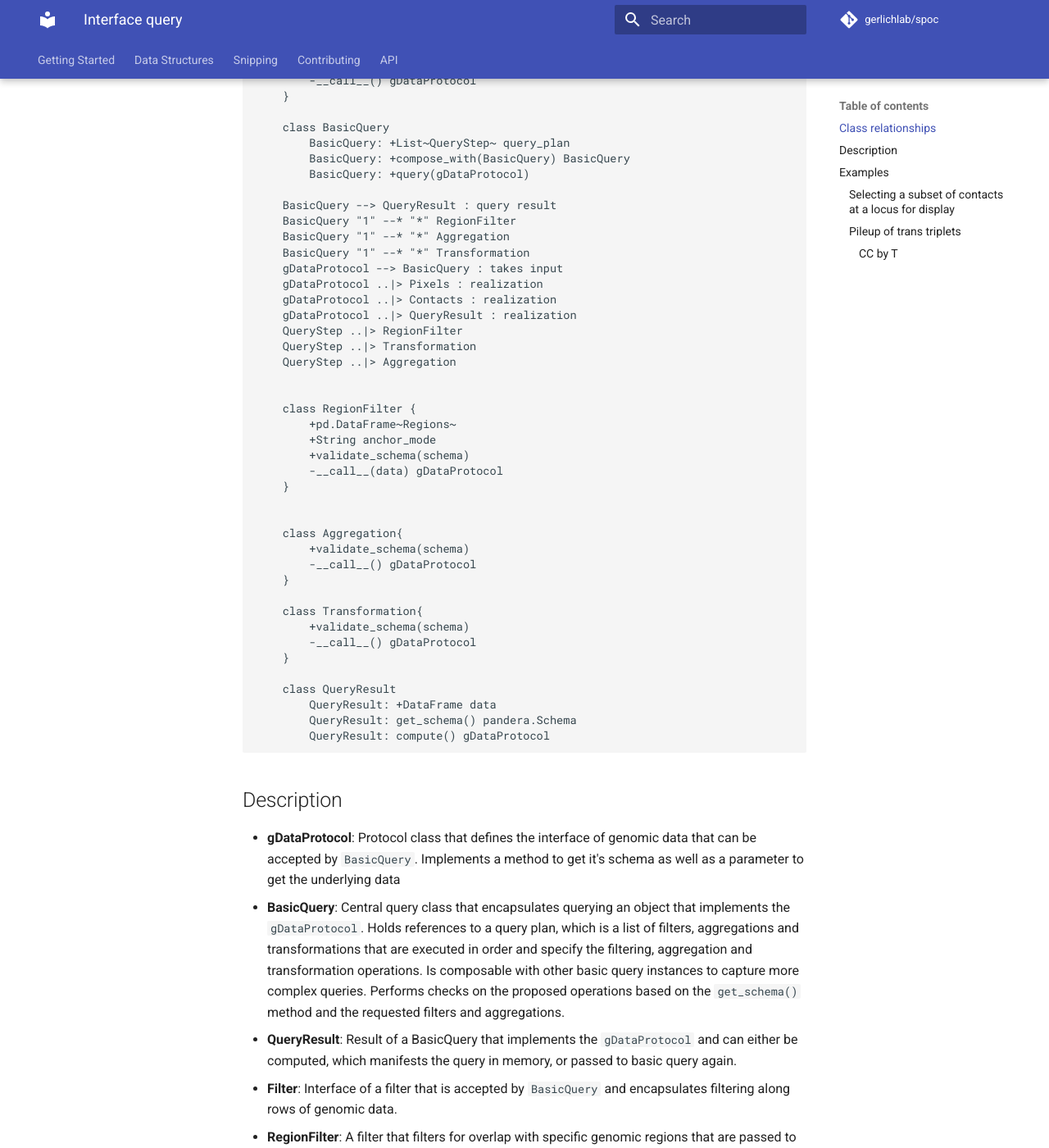
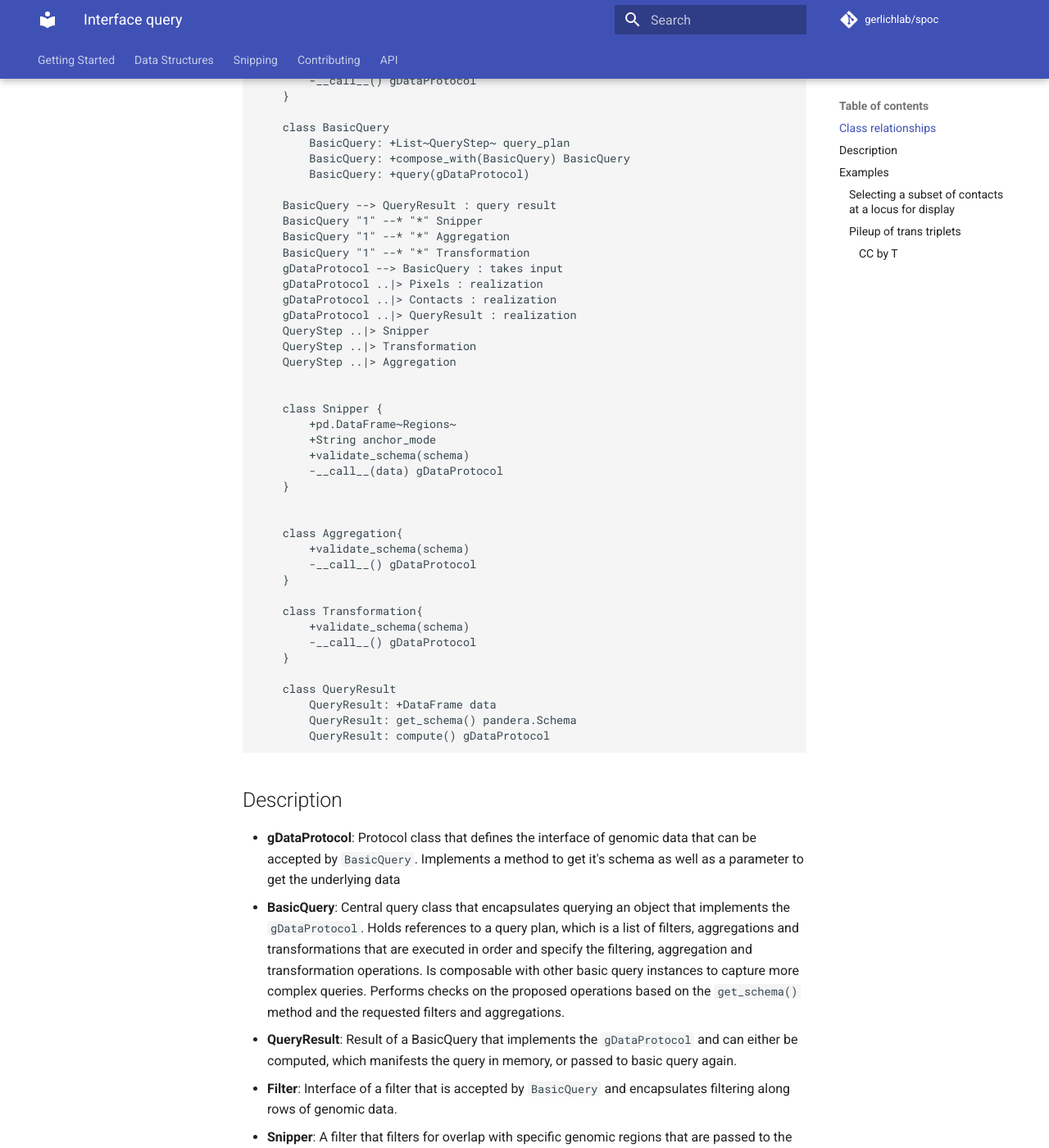
Before and after one commit to gerlichlab/spoc, an MkDocs documentation site: the page built from docs/query_engine_interface.md, in a window 1280 px wide and 1400 px high, scrolled down 551 px. Shown: the whole window at 82% size. Built offline with MkDocs 1.6.1 and Material for MkDocs 9.7.7, drawn with Linux system fonts in a browser that asks for light colours; comment, search, counter and statistics services are not loaded; some of the changed text lies outside the part shown.

Commit message:
Refactor RegionFilter to Snipper

````diff
--- a/docs/query_engine_interface.md
+++ b/docs/query_engine_interface.md
@@ -29,19 +29,19 @@ namespace genomicData {
         BasicQuery: +query(gDataProtocol)
 
     BasicQuery --> QueryResult : query result
-    BasicQuery "1" --* "*" RegionFilter
+    BasicQuery "1" --* "*" Snipper
     BasicQuery "1" --* "*" Aggregation
     BasicQuery "1" --* "*" Transformation
     gDataProtocol --> BasicQuery : takes input
     gDataProtocol ..|> Pixels : realization
     gDataProtocol ..|> Contacts : realization
     gDataProtocol ..|> QueryResult : realization
-    QueryStep ..|> RegionFilter
+    QueryStep ..|> Snipper
     QueryStep ..|> Transformation
     QueryStep ..|> Aggregation
 
 
-    class RegionFilter {
+    class Snipper {
         +pd.DataFrame~Regions~
         +String anchor_mode
         +validate_schema(schema)
@@ -71,7 +71,7 @@ namespace genomicData {
 - __BasicQuery__: Central query class that encapsulates querying an object that implements the `gDataProtocol`. Holds references to a query plan, which is a list of filters, aggregations and transformations that are executed in order and specify the filtering, aggregation and transformation operations. Is composable with other basic query instances to capture more complex queries. Performs checks on the proposed operations based on the `get_schema()` method and the requested filters and aggregations.
 - __QueryResult__: Result of a BasicQuery that implements the `gDataProtocol` and can either be computed, which manifests the query in memory, or passed to basic query again.
 - __Filter__: Interface of a filter that is accepted by `BasicQuery` and encapsulates filtering along rows of genomic data.
-- __RegionFilter__: A filter that filters for overlap with specific genomic regions that are passed to the constructor. Anchormode refers to the way that the genomic regions are overlapped (e.g. at least one, exactly one, all, the first contact etc.)
+- __Snipper__: A filter that filters for overlap with specific genomic regions that are passed to the constructor. Anchormode refers to the way that the genomic regions are overlapped (e.g. at least one, exactly one, all, the first contact etc.)
 
 ## Examples
 
@@ -80,7 +80,7 @@ Example pseudocode for selected usecases.
 ### Selecting a subset of contacts at a locus for display
 
 ```python
-from spoc.query_engine import RegionFilter, AnchorMode, BasicQuery
+from spoc.query_engine import Snipper, AnchorMode, BasicQuery
 from spoc.contacts import Contacts
 import pandas as pd
 
@@ -91,7 +91,7 @@ contacts = Contacts.from_uri("test_contacts.spoc::2")
 # specify query plan -> Select contacts where all contacts overlap the
 #                       specified region
 query_plan = [
-    RegionFilter(target_region, anchor_mode=AnchorMode.ALL)
+    Snipper(target_region, anchor_mode=AnchorMode.ALL)
 ]
 
 # instantiate query
@@ -118,7 +118,7 @@ Select 2d cis-pixels that are anchored by a trans contact
 
 ```python
 from spoc.query_engine import (
-            RegionFilter,
+            Snipper,
             PointFilter,
             AnchorMode,
             BasicQuery,
@@ -143,7 +143,7 @@ pixels = Pixels.from_uri("test_pixels.spoc::10000::3::AAB")
 
 query_plan = [
     # select pixels where all bins in a triplet are contained in a region
-    RegionFilter(target_regions, anchor_mode=AnchorMode.ALL),
+    Snipper(target_regions, anchor_mode=AnchorMode.ALL),
     # select pixels where the third contact has a specified offset to the region midpoint
     PointFilter(target_regions_mid_points, anchor_mode=AnchorMode.N_SELECT(3), offset=50_000),
     # this transformation calculates the offset of a pixel to any containing target region
@@ -168,7 +168,7 @@ result
 ############################################
 
 query_plan_1 = [
-    RegionFilter(target_regions, anchor_mode=AnchorMode.ALL),
+    Snipper(target_regions, anchor_mode=AnchorMode.ALL),
     PointFilter(target_regions_mid_points, anchor_mode=AnchorMode.N_SELECT(3), offset=50_000),
     RegionOffsetTransformation(target_regions),
     Aggregation(function='sum', mode=AggregationMode(['Region', 'Contact1', 'Contact2'])),
@@ -187,7 +187,7 @@ query2 = BasicQuery(query_plan=query_plan_2)
 composed_query = query1.compose_with(query2)
 composed_query.query_plan
 #|> query_plan = [
-#|>    RegionFilter(target_regions, anchor_mode=AnchorMode.ALL),
+#|>    Snipper(target_regions, anchor_mode=AnchorMode.ALL),
 #|>    PointFilter(target_regions_mid_points, anchor_mode=AnchorMode.N_SELECT(3), offset=50_000),
 #|>    RegionOffsetTransformation(target_regions),
 #|>    Aggregation(function='sum', mode=AggregationMode(['Region', 'Contact1', 'Contact2'])),
````
